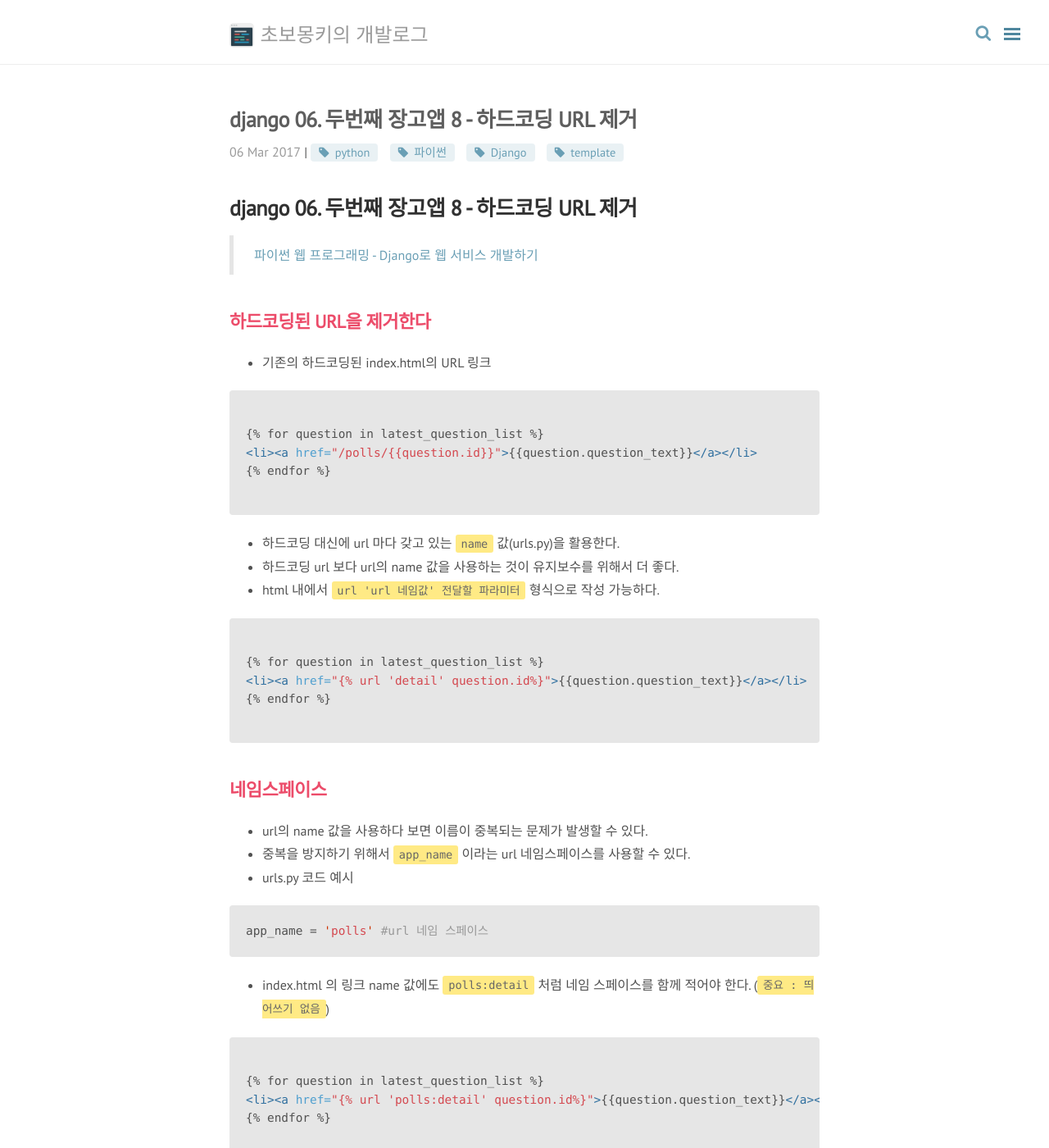
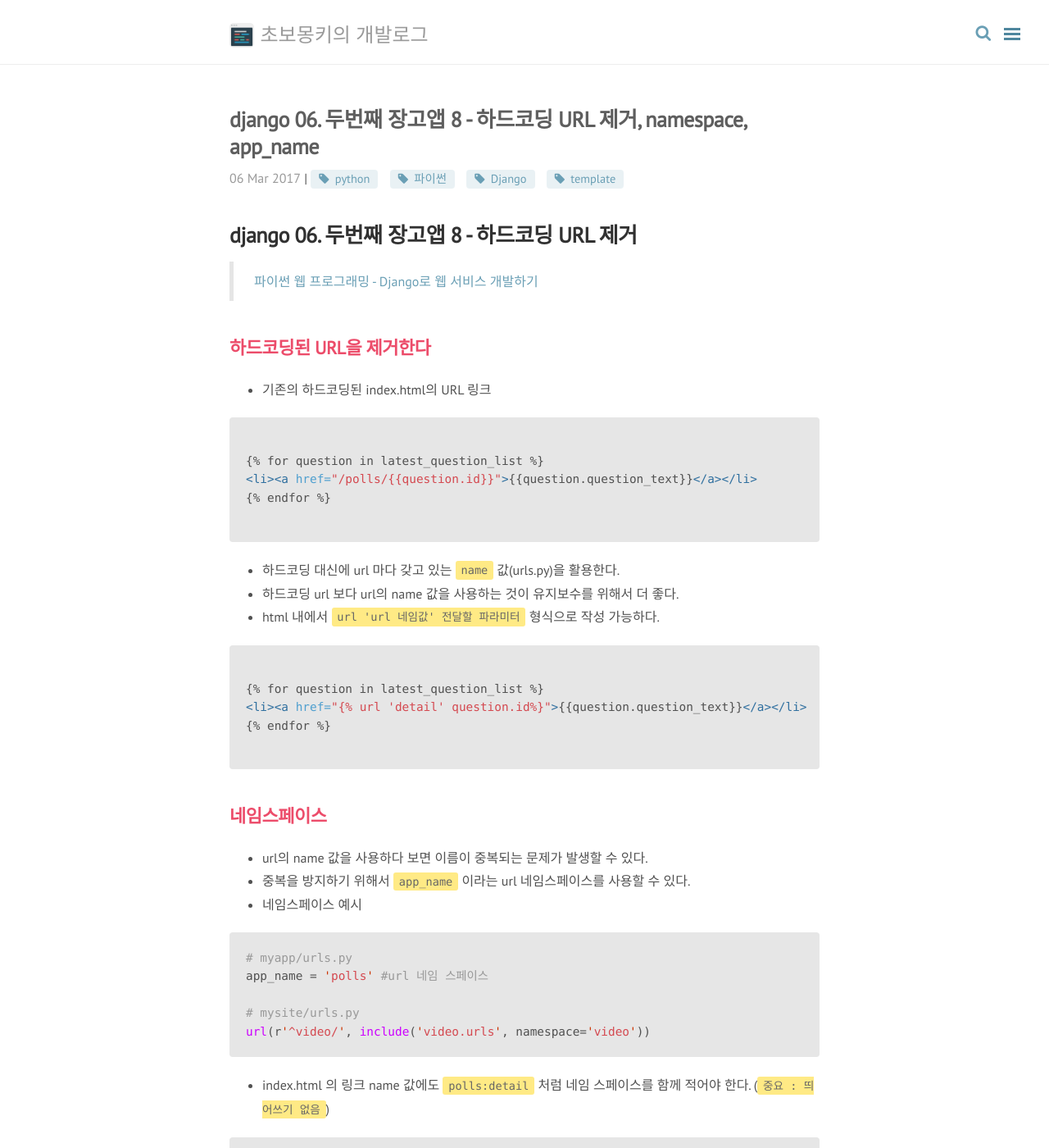
Before and after one commit to wayhome25/wayhome25.github.io, a Jekyll site: the page built from _posts/Django/2017-03-06-django-06-poll-project-08-url.md, in a window 1280 px wide and 1400 px high. Shown: the whole window at 82% size. Built offline with Jekyll 4.4.1, drawn with Linux system fonts in a browser that asks for light colours; nearby versions of some CDN libraries; comment, search, counter and statistics services are not loaded.

````diff
--- a/_posts/Django/2017-03-06-django-06-poll-project-08-url.md
+++ b/_posts/Django/2017-03-06-django-06-poll-project-08-url.md
@@ -1,6 +1,6 @@
 ---
 layout: post
-title: django 06. 두번째 장고앱 8 - 하드코딩 URL 제거
+title: django 06. 두번째 장고앱 8 - 하드코딩 URL 제거, namespace, app_name
 category: Django
 tags: [python, 파이썬, Django, template]
 comments: true
@@ -32,11 +32,16 @@ comments: true
 ## 네임스페이스
 - url의 name 값을 사용하다 보면 이름이 중복되는 문제가 발생할 수 있다.
 - 중복을 방지하기 위해서 `app_name` 이라는 url 네임스페이스를 사용할 수 있다.
-- urls.py 코드 예시
+- 네임스페이스 예시
 
 ```python
+# myapp/urls.py
 app_name = 'polls' #url 네임 스페이스
+
+# mysite/urls.py
+url(r'^video/', include('video.urls', namespace='video'))
 ```
+
 - index.html 의 링크 name 값에도 `polls:detail` 처럼 네임 스페이스를 함께 적어야 한다. (`중요 : 띄어쓰기 없음`)
 
 ```html
````
Also changed, not shown: _posts/Django/2017-03-25-django-tip-decorators.md (added, +21 -0 lines), _posts/TIL(Today I Learned)/2017-03-24-TIL.md (+0 -5 lines), _posts/TIL(Today I Learned)/2017-03-25-TIL.md (added, +20 -0 lines).
